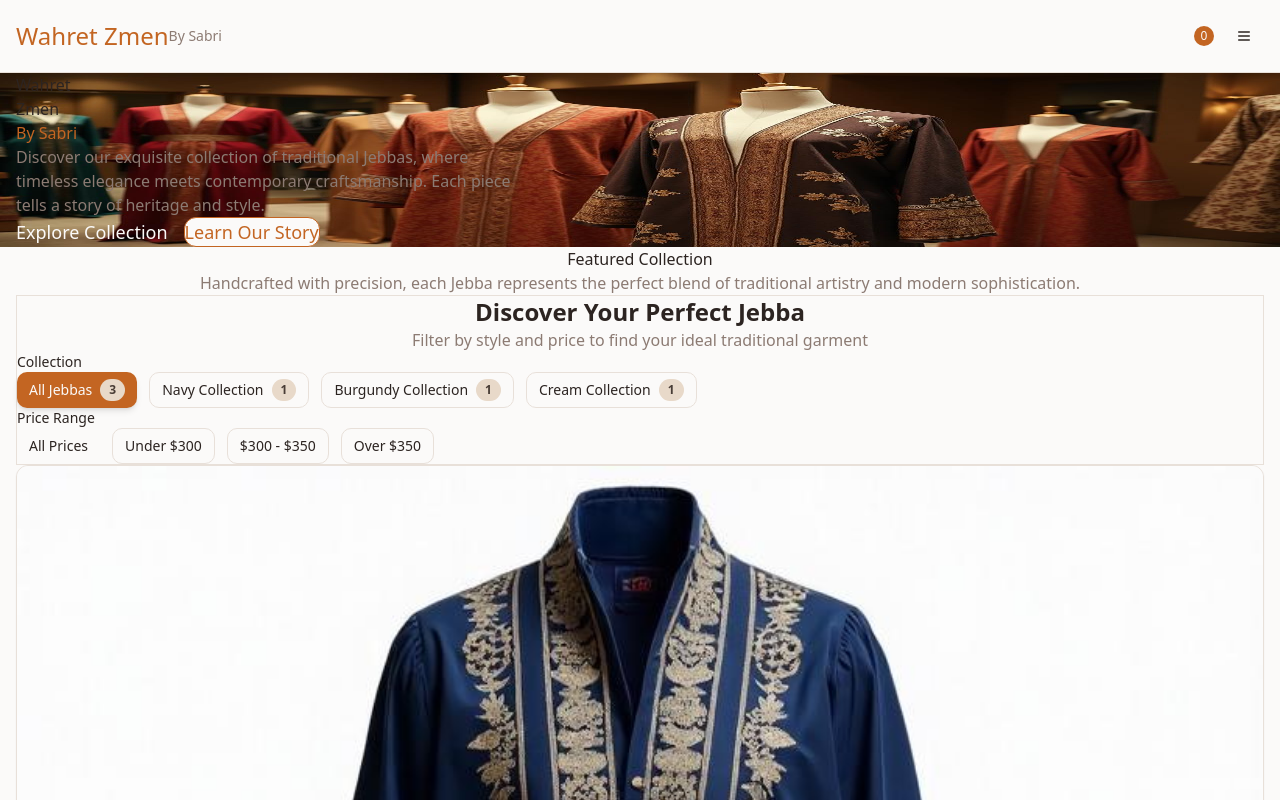
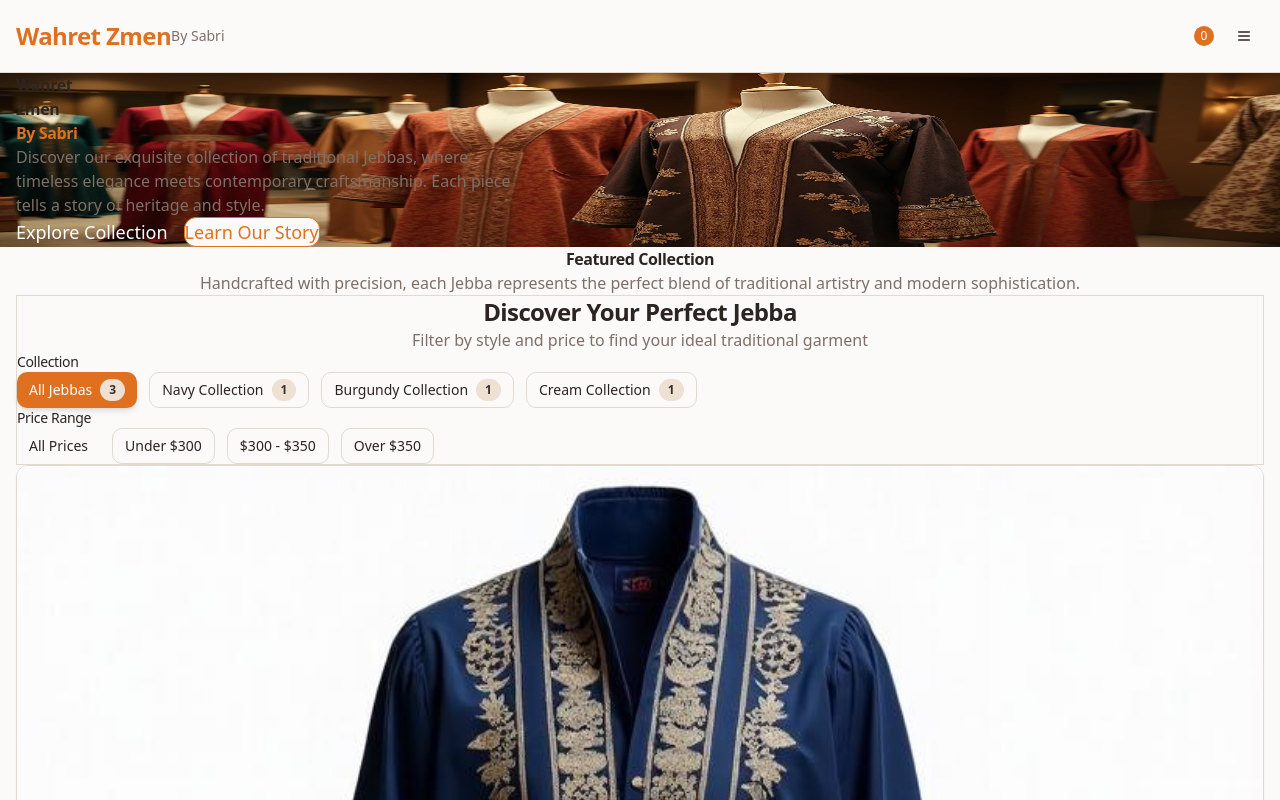
Before and after one commit to Oussama1570/wahret-zmen-attire, a React (Vite) app: page / in a window 1280 px wide. Shown: the top 800 px of the page. Built offline with nearby package versions, Linux system fonts and the light colour scheme.

Commit message:
Fix CSS styling issues

```diff
--- a/src/index.css
+++ b/src/index.css
@@ -11,34 +11,34 @@ All colors MUST be HSL for proper theming
     --background: 30 20% 98%;
     --foreground: 20 15% 15%;
 
-    --card: 30 25% 96%;
+    --card: 0 0% 100%;
     --card-foreground: 20 15% 15%;
 
-    --popover: 30 25% 96%;
+    --popover: 0 0% 100%;
     --popover-foreground: 20 15% 15%;
 
-    --primary: 25 70% 45%;
-    --primary-foreground: 30 20% 98%;
-    --primary-glow: 35 80% 55%;
+    --primary: 25 75% 50%;
+    --primary-foreground: 0 0% 100%;
+    --primary-glow: 35 85% 60%;
 
-    --secondary: 30 40% 85%;
-    --secondary-foreground: 20 15% 25%;
+    --secondary: 30 45% 88%;
+    --secondary-foreground: 20 15% 20%;
 
-    --muted: 30 30% 90%;
-    --muted-foreground: 20 10% 50%;
+    --muted: 30 30% 92%;
+    --muted-foreground: 20 10% 45%;
 
-    --accent: 40 90% 60%;
+    --accent: 40 95% 62%;
     --accent-foreground: 20 15% 15%;
 
-    --luxury: 15 60% 30%;
-    --luxury-foreground: 30 20% 98%;
+    --luxury: 15 65% 35%;
+    --luxury-foreground: 0 0% 100%;
 
-    --destructive: 0 84.2% 60.2%;
-    --destructive-foreground: 30 20% 98%;
+    --destructive: 0 84% 60%;
+    --destructive-foreground: 0 0% 100%;
 
-    --border: 30 25% 88%;
-    --input: 30 25% 88%;
-    --ring: 25 70% 45%;
+    --border: 30 25% 85%;
+    --input: 30 25% 85%;
+    --ring: 25 75% 50%;
 
     --radius: 0.75rem;
 
@@ -48,67 +48,64 @@ All colors MUST be HSL for proper theming
     --gradient-subtle: linear-gradient(180deg, hsl(var(--background)), hsl(var(--muted)));
 
     /* Shadows */
-    --shadow-elegant: 0 10px 30px -10px hsl(var(--primary) / 0.2);
-    --shadow-luxury: 0 20px 40px -10px hsl(var(--luxury) / 0.3);
-    --shadow-card: 0 4px 20px -4px hsl(var(--primary) / 0.15);
+    --shadow-elegant: 0 10px 40px -10px hsl(var(--primary) / 0.25);
+    --shadow-luxury: 0 20px 50px -10px hsl(var(--luxury) / 0.35);
+    --shadow-card: 0 6px 25px -5px hsl(var(--primary) / 0.18);
 
     /* Transitions */
     --transition-smooth: all 0.4s cubic-bezier(0.4, 0, 0.2, 1);
     --transition-elegant: all 0.6s cubic-bezier(0.23, 1, 0.32, 1);
 
     --sidebar-background: 0 0% 98%;
-
-    --sidebar-foreground: 240 5.3% 26.1%;
-
-    --sidebar-primary: 240 5.9% 10%;
-
+    --sidebar-foreground: 240 5% 26%;
+    --sidebar-primary: 240 6% 10%;
     --sidebar-primary-foreground: 0 0% 98%;
-
-    --sidebar-accent: 240 4.8% 95.9%;
-
-    --sidebar-accent-foreground: 240 5.9% 10%;
-
+    --sidebar-accent: 240 5% 96%;
+    --sidebar-accent-foreground: 240 6% 10%;
     --sidebar-border: 220 13% 91%;
-
-    --sidebar-ring: 217.2 91.2% 59.8%;
+    --sidebar-ring: 217 91% 60%;
   }
 
   .dark {
-    --background: 222.2 84% 4.9%;
-    --foreground: 210 40% 98%;
+    --background: 20 15% 8%;
+    --foreground: 0 0% 98%;
 
-    --card: 222.2 84% 4.9%;
-    --card-foreground: 210 40% 98%;
+    --card: 20 15% 10%;
+    --card-foreground: 0 0% 98%;
 
-    --popover: 222.2 84% 4.9%;
-    --popover-foreground: 210 40% 98%;
+    --popover: 20 15% 10%;
+    --popover-foreground: 0 0% 98%;
 
-    --primary: 210 40% 98%;
-    --primary-foreground: 222.2 47.4% 11.2%;
+    --primary: 35 85% 60%;
+    --primary-foreground: 20 15% 10%;
 
-    --secondary: 217.2 32.6% 17.5%;
-    --secondary-foreground: 210 40% 98%;
+    --secondary: 20 15% 18%;
+    --secondary-foreground: 0 0% 98%;
 
-    --muted: 217.2 32.6% 17.5%;
-    --muted-foreground: 215 20.2% 65.1%;
+    --muted: 20 15% 18%;
+    --muted-foreground: 0 0% 70%;
 
-    --accent: 217.2 32.6% 17.5%;
-    --accent-foreground: 210 40% 98%;
+    --accent: 40 90% 55%;
+    --accent-foreground: 0 0% 98%;
 
-    --destructive: 0 62.8% 30.6%;
-    --destructive-foreground: 210 40% 98%;
+    --luxury: 15 70% 40%;
+    --luxury-foreground: 0 0% 98%;
 
-    --border: 217.2 32.6% 17.5%;
-    --input: 217.2 32.6% 17.5%;
-    --ring: 212.7 26.8% 83.9%;
-    --sidebar-background: 240 5.9% 10%;
-    --sidebar-foreground: 240 4.8% 95.9%;
-    --sidebar-primary: 224.3 76.3% 48%;
+    --destructive: 0 70% 50%;
+    --destructive-foreground: 0 0% 98%;
+
+    --border: 20 15% 20%;
+    --input: 20 15% 20%;
+    --ring: 35 85% 60%;
+
+    --sidebar-background: 240 6% 10%;
+    --sidebar-foreground: 240 5% 96%;
+    --sidebar-primary: 224 76% 48%;
     --sidebar-primary-foreground: 0 0% 100%;
-    --sidebar-accent: 240 3.7% 15.9%;
-    --sidebar-accent-foreground: 240 4.8% 95.9%;
-    --sidebar-border: 240 3.7% 15.9%;
-    --sidebar-ring: 217.2 91.2% 59.8%;
+    --sidebar-accent: 240 4% 16%;
+    --sidebar-accent-foreground: 240 5% 96%;
+    --sidebar-border: 240 4% 16%;
+    --sidebar-ring: 217 91% 60%;
   }
 }
 
@@ -118,6 +115,66 @@ All colors MUST be HSL for proper theming
   }
 
   body {
-    @apply bg-background text-foreground;
+    @apply bg-background text-foreground antialiased;
+    font-feature-settings: "rlig" 1, "calt" 1;
+  }
+
+  h1, h2, h3, h4, h5, h6 {
+    @apply font-bold tracking-tight;
+  }
+
+  /* Smooth scrolling */
+  html {
+    scroll-behavior: smooth;
+  }
+
+  /* Custom scrollbar */
+  ::-webkit-scrollbar {
+    width: 10px;
+  }
+
+  ::-webkit-scrollbar-track {
+    @apply bg-muted;
+  }
+
+  ::-webkit-scrollbar-thumb {
+    @apply bg-primary/30 rounded-full;
+  }
+
+  ::-webkit-scrollbar-thumb:hover {
+    @apply bg-primary/50;
   }
 }
+
+@layer components {
+  /* Section Spacing */
+  .section-padding {
+    @apply py-20 lg:py-24;
+  }
+
+  /* Container Variants */
+  .container-narrow {
+    @apply container mx-auto px-4 max-w-4xl;
+  }
+
+  /* Glass Effect */
+  .glass-effect {
+    @apply bg-background/80 backdrop-blur-md border border-border/50;
+  }
+
+  /* Hover Lift Effect */
+  .hover-lift {
+    @apply transition-all duration-300 hover:-translate-y-2 hover:shadow-card;
+  }
+}
+
+@layer utilities {
+  /* Text Gradients */
+  .text-gradient-primary {
+    @apply bg-gradient-to-r from-primary to-primary-glow bg-clip-text text-transparent;
+  }
+
+  .text-gradient-luxury {
+    @apply bg-gradient-to-r from-luxury to-primary bg-clip-text text-transparent;
+  }
+}
```
